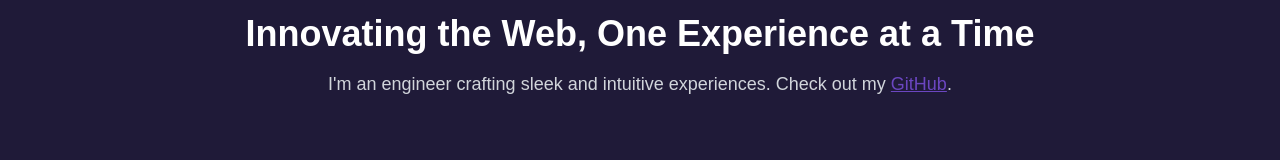
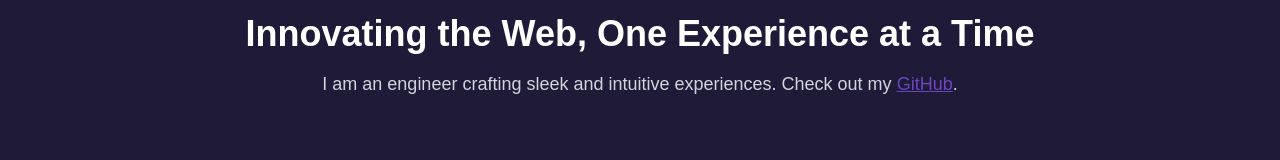
Before and after one commit to eldor47/eldor.io, a Next.js app: page / in a window 1280 px wide. Shown: the part 408-568 px from the top of the page. Built offline with nearby package versions, Linux system fonts and the light colour scheme; a web font is replaced by a local one.

Commit message:
Fix character

```diff
--- a/src/components/Home.tsx
+++ b/src/components/Home.tsx
@@ -81,7 +81,7 @@ const Home: React.FC = () => {
             transition={{ delay: 0.5, duration: 1.5, ease: 'easeOut' }}
             className="mt-4 text-lg text-gray-300"
           >
-            I'm an engineer crafting sleek and intuitive experiences. Check out my{' '}
+            I am an engineer crafting sleek and intuitive experiences. Check out my{' '}
             <a
               href="https://github.com/eldor47"
               target="_blank"
```
